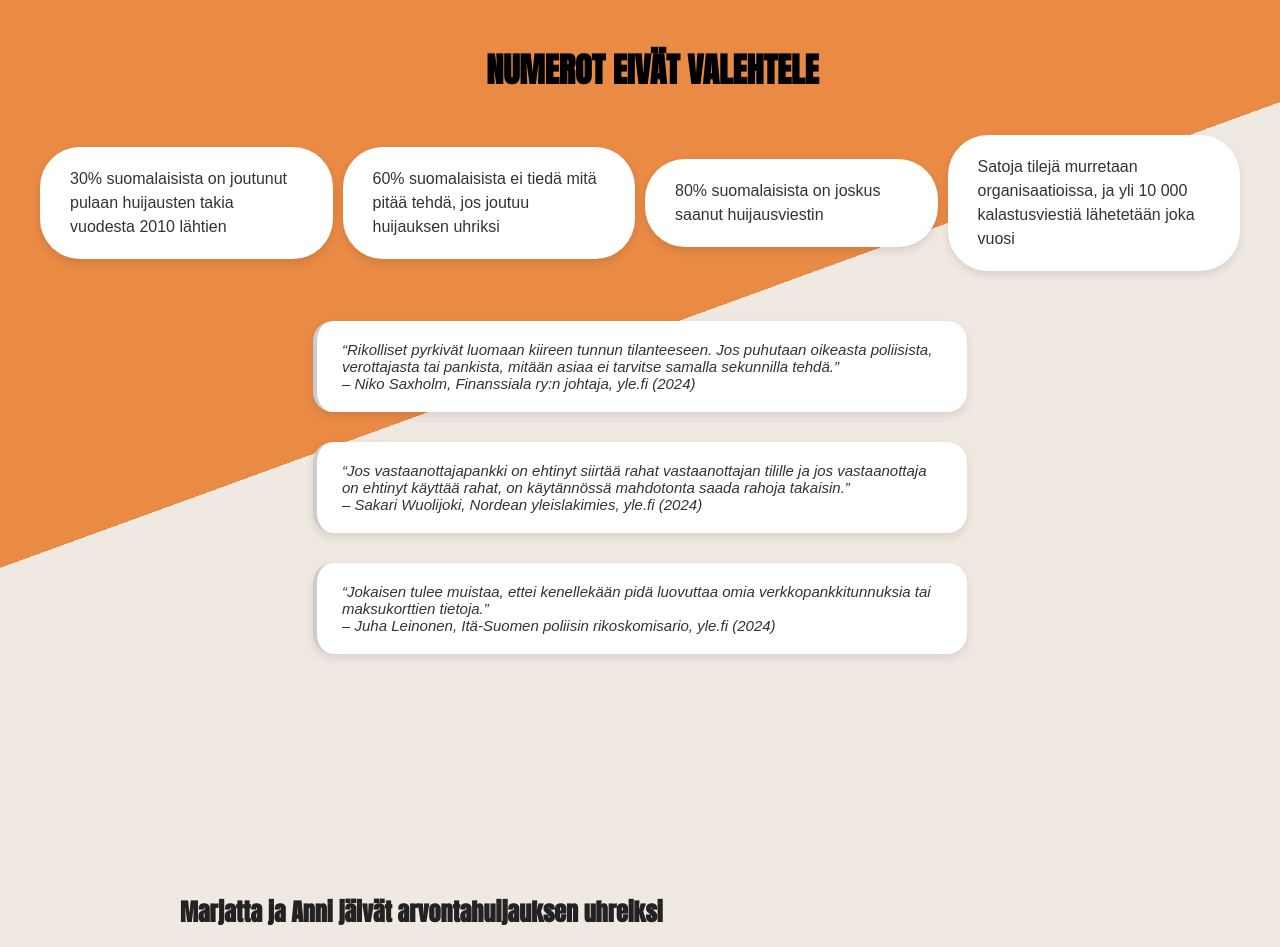
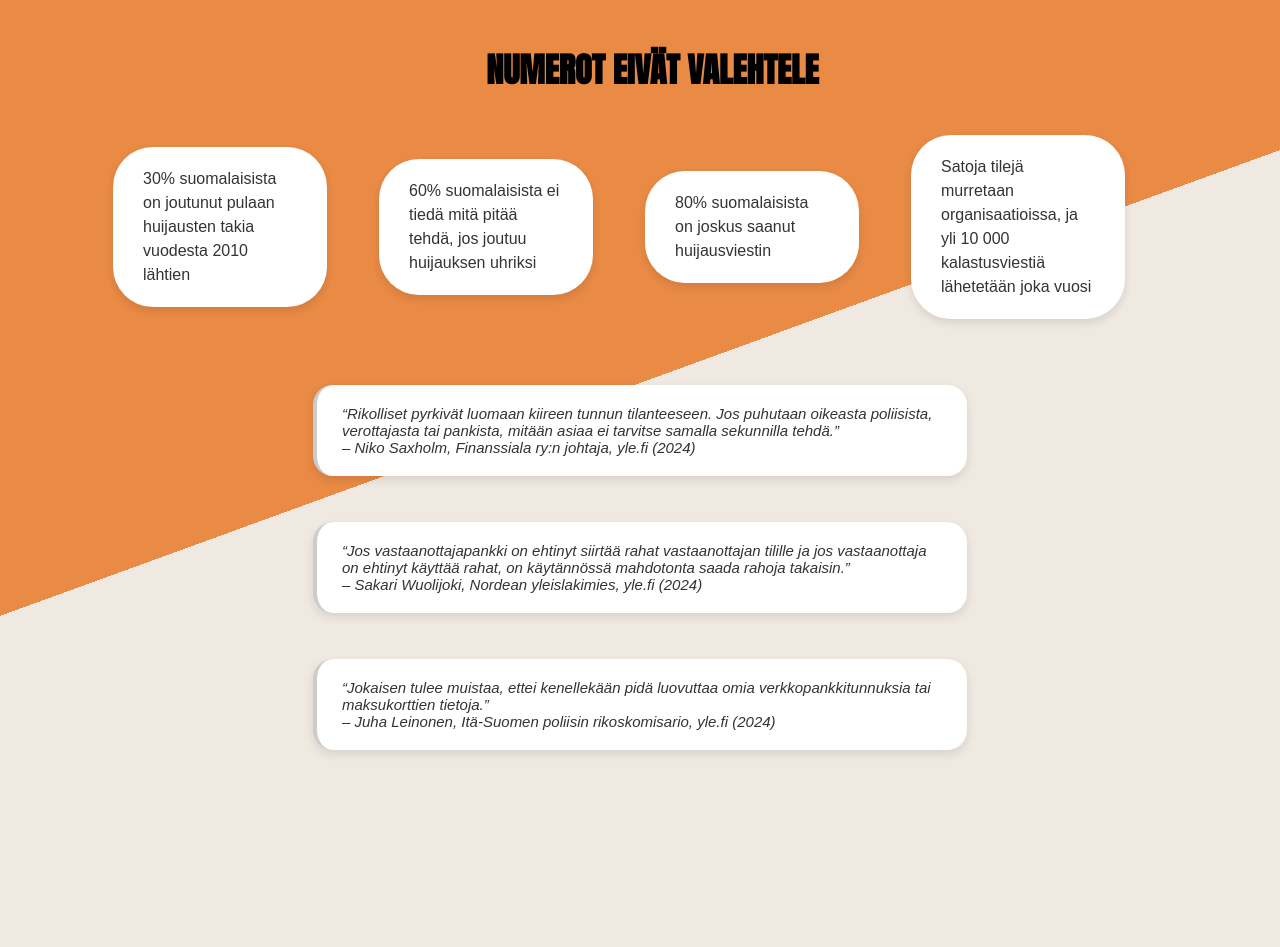
Before and after one commit to levonmaister/scamvjp2, a React (Vite) app: page / in a window 1280 px wide. Shown: the part 2800-3747 px from the top of the page. Built offline with nearby package versions, Linux system fonts and the light colour scheme.

Commit message:
numerot css respons

```diff
--- a/src/styles/numerotvalehtelee.css
+++ b/src/styles/numerotvalehtelee.css
@@ -40,8 +40,8 @@ body {
 }
 
 .quote-container {
-    display: grid;
-    grid-template-columns: 2;
+    display: flex;
+    flex-direction: column;
     gap: 30px;
     align-items: center;
     justify-content: center
@@ -56,6 +56,7 @@ body {
     font-style: italic;
     font-size: 15px;
     box-shadow: 0px 4px 10px rgba(0,0,0,0.1);
+    margin-top: 2vh;
 }
 
 @media (min-width: 600px) {
@@ -78,12 +79,19 @@ body {
         font-size: 34px;
     }
     .bubbles-container {
-        grid-template-columns: repeat(4, minmax(200px, 1fr));
+        grid-template-columns: repeat(4, 20vw);
         margin-top: 5vh;
         max-width: 1200px;
         margin-left: auto;
         margin-right: auto;
         padding: 0 20px;
+        justify-content: center;
+        align-items: center;
+    }
+    .bubble {
+        width: 12vw;
+        align-self: center;
+
     }
 }
 
@@ -99,12 +107,34 @@ body {
 
     .bubble {
         font-size: 40px;
+        width: 15vw;
+        max-width: 400px;
 
+    }
+    .bubbles-container {
+        grid-template-columns: repeat(4, 20vw);
     }
 
     .quote {
         font-size: 40px;
-        max-width: 900px;
+        max-width: 60vw;
+
     }
 
 }
+
+@media (min-width: 3000px) {
+    .bubbles-container {
+        grid-template-columns: 4;
+        margin-top: 5vh;
+        width: 70vw;
+        margin-left: 30vw;
+        margin-right: 30vw;
+        padding: 0 20px;
+
+    }
+    .bubble {
+        width: 30vw;
+        gap: 2vw;
+    }
+}
```
